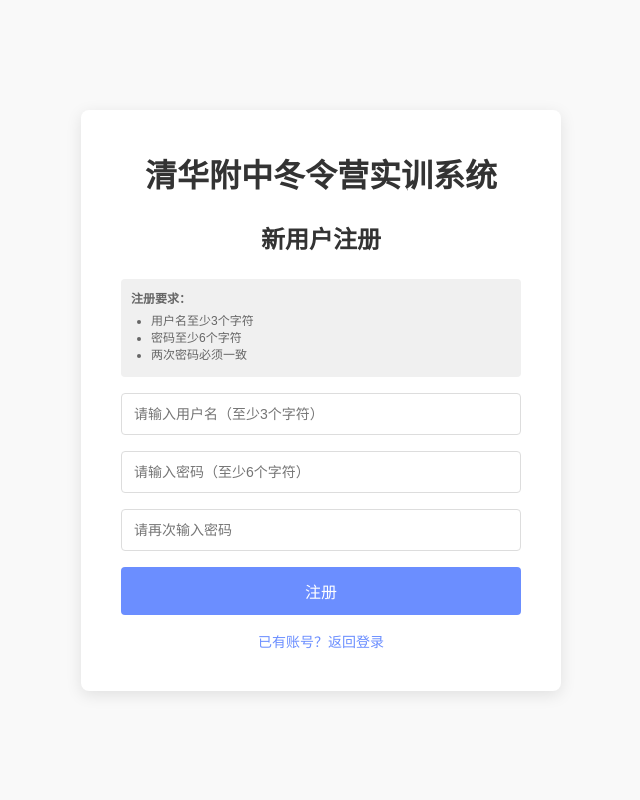
After one commit to extremefree/im3, a Flask app: page /register in a window 1280 px wide. The commit adds this page. Shown: the whole page, without its empty margins (319-959 px from the left). Run offline with Flask 3, Linux system fonts and the light colour scheme.

Commit message:
注册功能与口令检测 梁朝阳

```diff
--- a/app.py
+++ b/app.py
@@ -1,24 +1,147 @@
 from flask import Flask, render_template, request, session, redirect, url_for
 from user_info import get_user_data
+import csv
+import os
 
-###登录数据###
+### 初始化应用###
 app = Flask(__name__)
 app.secret_key = 'RtRo%wKe4!'
-USERNAME = 'admin'
-PASSWORD = '@#1Uc&sp0hN3E'
 
-###登录状态判断###
+### 从CSV文件读取用户数据的函数###
+
+
+def load_users_from_csv():
+    """
+    从 data/userinfo.csv 文件中读取所有用户信息
+    返回用户列表，每个用户是一个字典 {'username': '...', 'password': '...'}
+    """
+    users = []
+    csv_path = os.path.join('data', 'userinfo.csv')
+
+    # 检查文件是否存在
+    if not os.path.exists(csv_path):
+        print(f"警告: {csv_path} 文件不存在！")
+        return users
+
+    # 读取CSV文件
+    with open(csv_path, 'r', encoding='utf-8') as file:
+        csv_reader = csv.DictReader(file)
+        for row in csv_reader:
+            users.append({
+                'username': row['username'],
+                'password': row['password']
+            })
+
+    return users
+
+
+def save_user_to_csv(username, password):
+    """
+    将新用户保存到 data/userinfo.csv 文件
+    返回 True 表示保存成功，False 表示失败
+    """
+    csv_path = os.path.join('data', 'userinfo.csv')
+
+    try:
+        # 以追加模式打开文件，在文件末尾添加新用户
+        with open(csv_path, 'a', encoding='utf-8', newline='') as file:
+            csv_writer = csv.writer(file)
+            csv_writer.writerow([username, password])
+        print(f"用户 {username} 注册成功！")
+        return True
+    except Exception as e:
+        print(f"保存用户失败: {e}")
+        return False
+
+
+def check_username_exists(username):
+    """
+    检查用户名是否已存在
+    返回 True 表示已存在，False 表示不存在
+    """
+    users = load_users_from_csv()
+    for user in users:
+        if user['username'] == username:
+            return True
+    return False
+
+### 登录状态判断###
+
+
 @app.route('/login', methods=['POST'])
 def login():
-    username = request.form.get('username')
-    password = request.form.get('password')
+    # 获取用户输入的用户名和密码
+    input_username = request.form.get('username')
+    input_password = request.form.get('password')
 
-    if username == USERNAME and password == PASSWORD:
-        session['logged_in'] = True
-        return redirect(url_for('index'))
-    return render_template('login.html')
+    # 从CSV文件加载所有用户
+    users = load_users_from_csv()
 
-###默认页面###
+    # 遍历用户列表，查找匹配的用户名和密码
+    for user in users:
+        # 先检查用户名是否匹配
+        if user['username'] == input_username:
+            # 再检查密码是否匹配
+            if user['password'] == input_password:
+                # 登录成功：设置session并跳转到首页
+                session['logged_in'] = True
+                session['username'] = input_username  # 保存用户名到session
+                return redirect(url_for('index'))
+            else:
+                # 用户名对了但密码错了
+                print(f"用户 {input_username} 密码错误")
+                return render_template('login.html', error='密码错误')
+
+    # 没有找到匹配的用户名
+    print(f"用户 {input_username} 不存在")
+    return render_template('login.html', error='用户名不存在')
+
+
+### 注册页面显示###
+@app.route('/register', methods=['GET'])
+def register_page():
+    return render_template('register.html')
+
+
+### 注册处理###
+@app.route('/register', methods=['POST'])
+def register():
+    # 获取用户输入的注册信息
+    input_username = request.form.get('username')
+    input_password = request.form.get('password')
+    input_password_confirm = request.form.get('password_confirm')
+
+    # 1. 检查用户名是否为空
+    if not input_username or not input_password:
+        return render_template('register.html', error='用户名和密码不能为空')
+
+    # 2. 检查用户名长度（至少3个字符）
+    if len(input_username) < 3:
+        return render_template('register.html', error='用户名至少需要3个字符')
+
+    # 3. 检查密码长度（至少6个字符）
+    if len(input_password) < 6:
+        return render_template('register.html', error='密码至少需要6个字符')
+
+    # 4. 检查两次密码是否一致
+    if input_password != input_password_confirm:
+        return render_template('register.html', error='两次输入的密码不一致')
+
+    # 5. 检查用户名是否已存在
+    if check_username_exists(input_username):
+        return render_template('register.html', error='用户名已存在，请换一个')
+
+    # 6. 保存新用户到CSV文件
+    if save_user_to_csv(input_username, input_password):
+        # 注册成功，跳转到登录页面并显示成功消息
+        return render_template('login.html', success='注册成功！请登录')
+    else:
+        return render_template('register.html', error='注册失败，请重试')
+
+
+### 默认页面###
+
+
 @app.route('/')
 def home():
     if session.get('logged_in'):
@@ -26,7 +149,9 @@
         return redirect(url_for('index'))
     return render_template('login.html')
 
-###首页###
+### 首页###
+
+
 @app.route('/index')
 def index():
     print("hello")
@@ -34,7 +159,9 @@
         return redirect(url_for('home'))
     return render_template('index.html')
 
-###案例1页面###
+### 案例1页面###
+
+
 @app.route("/example1")
 def example1():
     if not session.get('logged_in'):
@@ -42,7 +169,9 @@
 
     return render_template("example1.html")
 
-###XX案例2页面###
+### XX案例2页面###
+
+
 @app.route("/example2")
 def example2():
     if not session.get('logged_in'):
@@ -50,7 +179,9 @@
 
     return render_template("example2.html")
 
-###XX案例3页面###
+### XX案例3页面###
+
+
 @app.route("/example3")
 def example3():
     if not session.get('logged_in'):
@@ -58,7 +189,9 @@
 
     return render_template("example3.html")
 
-###XX案例4页面###
+### XX案例4页面###
+
+
 @app.route("/example4")
 def example4():
     if not session.get('logged_in'):
@@ -66,20 +199,25 @@
 
     return render_template("example4.html")
 
-###个人中心###
+### 个人中心###
+
+
 @app.route("/profile")
 def profile():
     if not session.get('logged_in'):
         return redirect(url_for('home'))
     userinfo = get_user_data()
     # print(userinfo)
-    return render_template("profile.html", userinfo = userinfo)
+    return render_template("profile.html", userinfo=userinfo)
 
-###退出页面###
+### 退出页面###
+
+
 @app.route('/logout')
 def logout():
     session.pop('logged_in', None)
     return render_template('login.html')
 
+
 if __name__ == '__main__':
-    app.run(debug=True, host='0.0.0.0',port=5051, use_reloader=False)
+    app.run(debug=True, host='0.0.0.0', port=5051, use_reloader=False)
--- /dev/null
+++ b/templates/register.html
@@ -0,0 +1,127 @@
+<!DOCTYPE html>
+<html lang="zh">
+<head>
+    <meta charset="UTF-8">
+    <meta name="viewport" content="width=device-width, initial-scale=1.0">
+    <title>用户注册</title>
+    <style>
+        body {
+            font-family: Arial, sans-serif;
+            background-color: #f9f9f9;
+            margin: 0;
+            padding: 0;
+            display: flex;
+            justify-content: center;
+            align-items: center;
+            height: 100vh;
+        }
+        .register-container {
+            background-color: #fff;
+            border-radius: 8px;
+            box-shadow: 0 4px 16px rgba(0, 0, 0, 0.1);
+            padding: 40px;
+            width: 400px;
+            text-align: center;
+        }
+        .register-container h1 {
+            color: #333;
+            margin-bottom: 24px;
+            font-size: 24px;
+        }
+        .register-container input {
+            width: 100%;
+            padding: 12px;
+            margin-bottom: 16px;
+            border: 1px solid #ddd;
+            border-radius: 4px;
+            font-size: 14px;
+            box-sizing: border-box;
+        }
+        .register-container input:focus {
+            border-color: #6B8EFF;
+            outline: none;
+        }
+        .register-container button {
+            width: 100%;
+            padding: 12px;
+            background-color: #6B8EFF;
+            color: #fff;
+            border: none;
+            border-radius: 4px;
+            font-size: 16px;
+            cursor: pointer;
+            transition: background-color 0.3s ease;
+        }
+        .register-container button:hover {
+            background-color: #4A7DFF;
+        }
+        .register-container a {
+            display: block;
+            margin-top: 16px;
+            color: #6B8EFF;
+            text-decoration: none;
+            font-size: 14px;
+        }
+        .register-container a:hover {
+            text-decoration: underline;
+        }
+        .logo {
+            margin-bottom: 24px;
+            font-size: 32px;
+            color: #333;
+            font-weight: bold;
+        }
+        .error-message {
+            color: red;
+            margin-bottom: 16px;
+            font-size: 14px;
+            background-color: #ffe6e6;
+            padding: 10px;
+            border-radius: 4px;
+        }
+        .tips {
+            text-align: left;
+            font-size: 12px;
+            color: #666;
+            margin-bottom: 16px;
+            background-color: #f0f0f0;
+            padding: 10px;
+            border-radius: 4px;
+        }
+        .tips ul {
+            margin: 5px 0;
+            padding-left: 20px;
+        }
+    </style>
+</head>
+<body>
+    <div class="register-container">
+        <div class="logo">清华附中冬令营实训系统</div>
+        <h1>新用户注册</h1>
+
+        {% if error %}
+        <div class="error-message">
+            {{ error }}
+        </div>
+        {% endif %}
+
+        <div class="tips">
+            <strong>注册要求：</strong>
+            <ul>
+                <li>用户名至少3个字符</li>
+                <li>密码至少6个字符</li>
+                <li>两次密码必须一致</li>
+            </ul>
+        </div>
+
+        <form id="register-form" method="POST" action="/register">
+            <input type="text" id="username" name="username" placeholder="请输入用户名（至少3个字符）" required>
+            <input type="password" id="password" name="password" placeholder="请输入密码（至少6个字符）" required>
+            <input type="password" id="password_confirm" name="password_confirm" placeholder="请再次输入密码" required>
+            <button type="submit">注册</button>
+        </form>
+
+        <a href="/">已有账号？返回登录</a>
+    </div>
+</body>
+</html>
```
Also changed, not shown: data/userinfo.csv (added, +7 -0 lines), templates/login.html (+14 -0 lines), 1 other file.
